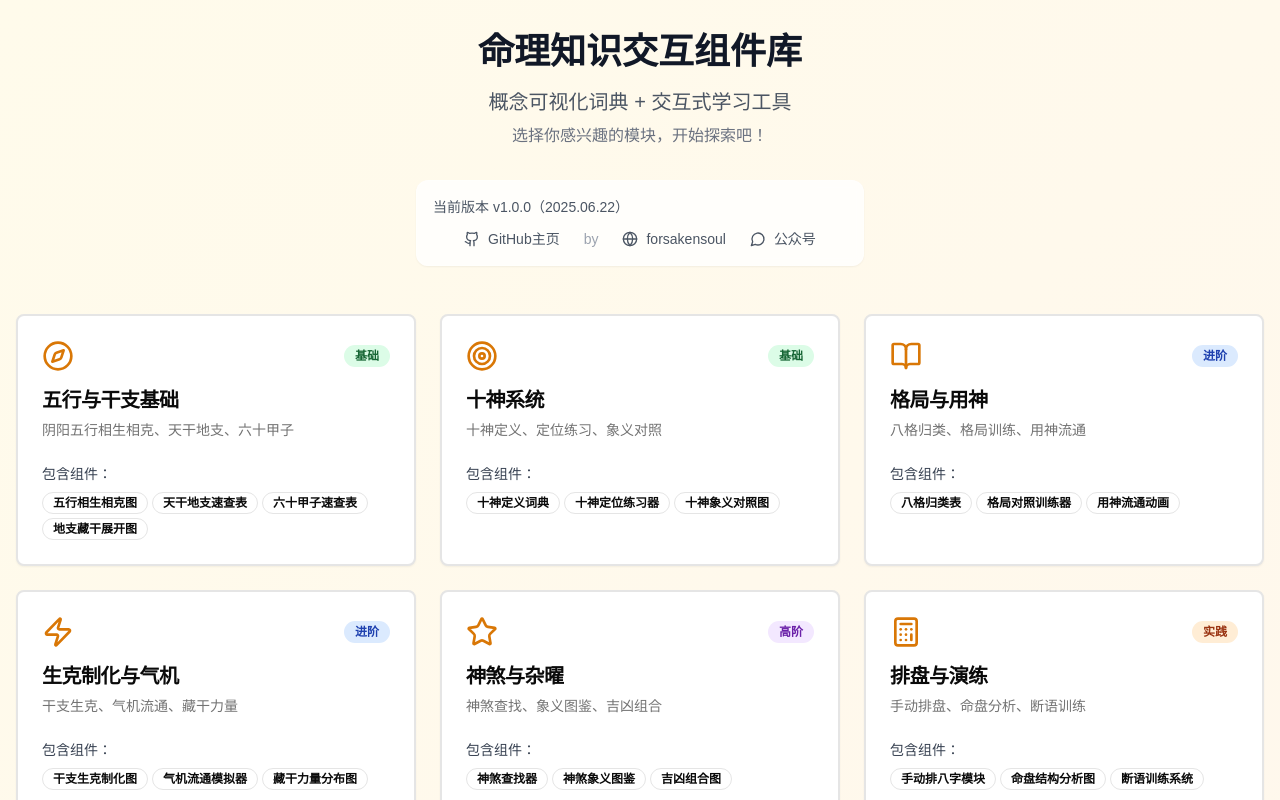
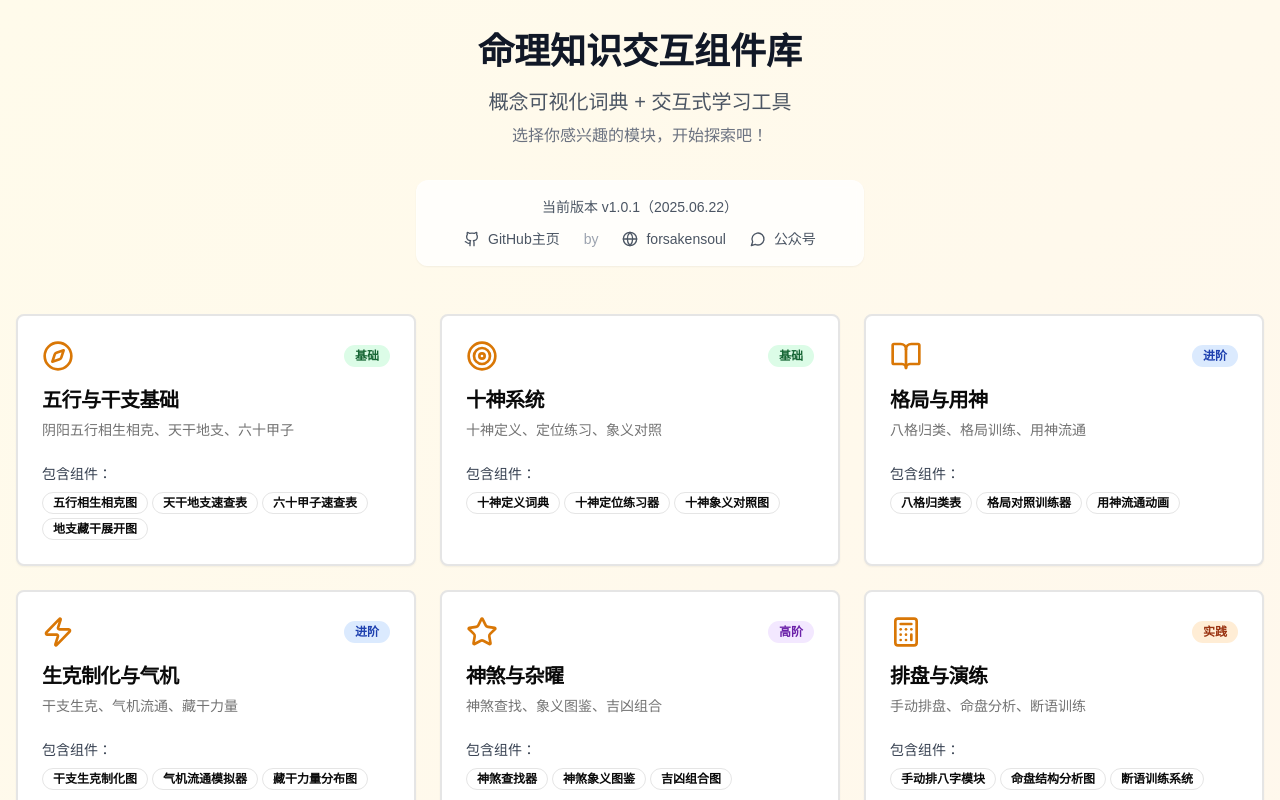
Before and after one commit to forsakens0ul/bazi_tool, a Next.js app: page / in a window 1280 px wide. Shown: the top 800 px of the page. Built offline with nearby package versions, Linux system fonts and the light colour scheme.

Commit message:
Updated page.tsx

```diff
--- a/app/page.tsx
+++ b/app/page.tsx
@@ -113,8 +113,8 @@ export default function HomePage() {
         </div>
         {/* Version Info and Social Links */}
         <div className="bg-white/80 backdrop-blur-sm rounded-xl p-4 shadow-sm border border-white/20 max-w-md mx-auto mb-12">
-          <div className="text-sm text-gray-600 mb-3">
-            当前版本 v1.0.0（{getCurrentDate()}）
+          <div className="text-sm text-gray-600 mb-3 text-center">
+            当前版本 v1.0.1（{getCurrentDate()}）
           </div>
           <div className="flex items-center justify-center gap-6 text-sm">
             <a
```
